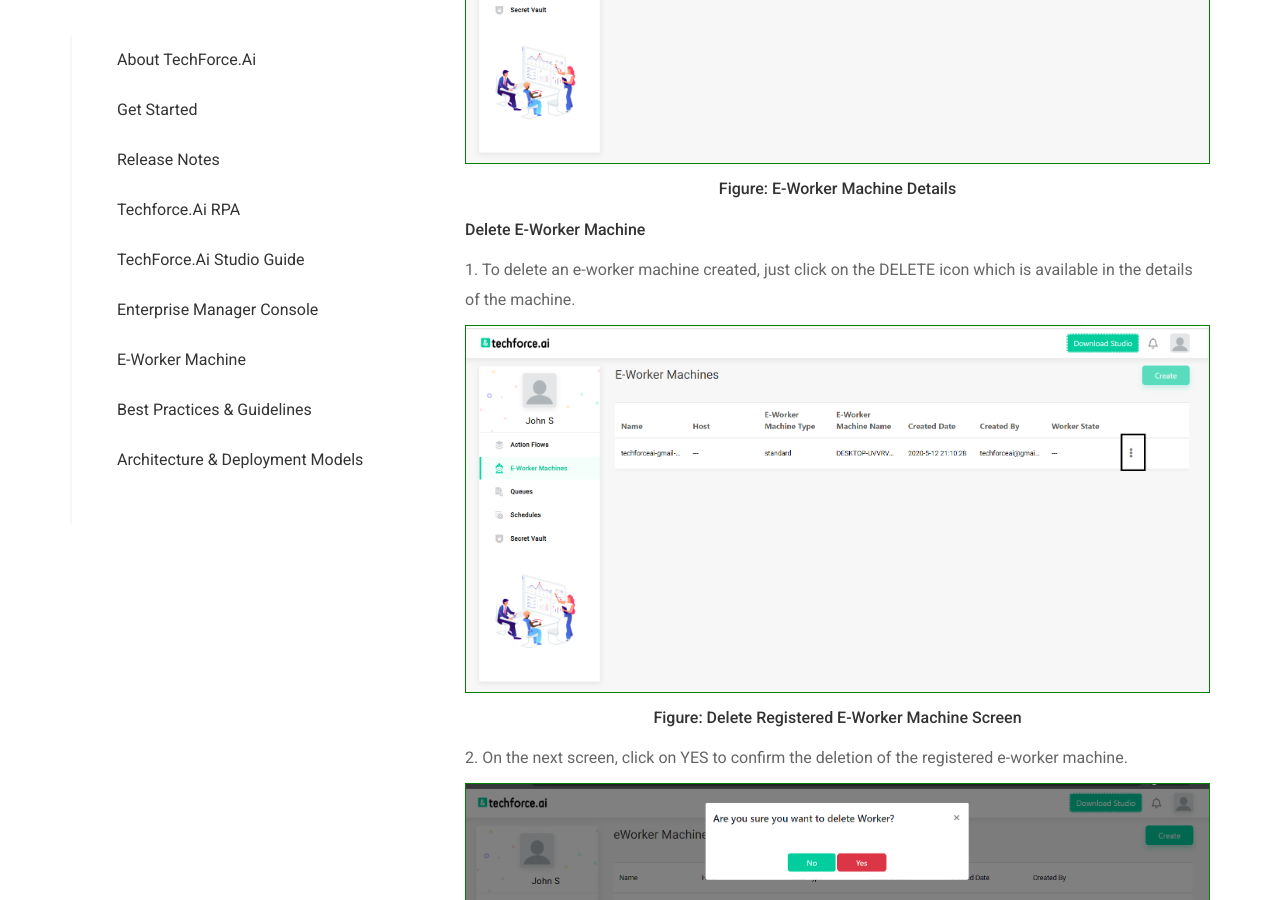
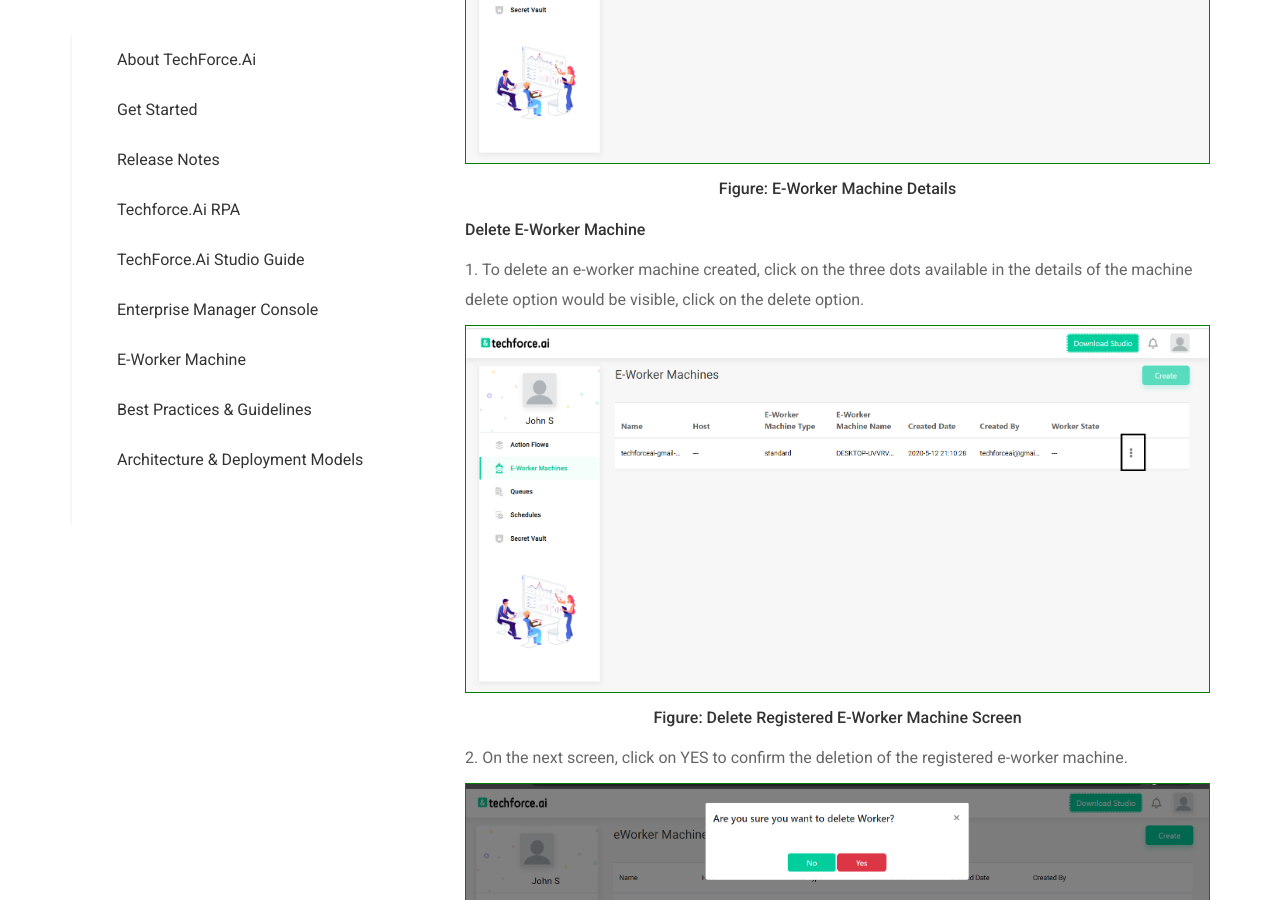
Before and after one commit to digitamizers/Documentation, a Jekyll site: the page built from index.md, in a window 1280 px wide and 900 px high, scrolled down 78578 px. Built offline with Jekyll 4.4.1, drawn with Linux system fonts in a browser that asks for light colours.

Commit message:
fgyergfdue

```diff
--- a/_layouts/default.html
+++ b/_layouts/default.html
@@ -972,6 +972,7 @@
                              <p>3. Upon successful registration, you will be redirected to the login page.</p>
                              <img src="{{ '/assets/images/doc-img113.png' | relative_url }}" alt="image" style="width:400px;text-align:center;border:1px solid green;margin-left:20%;margin-top:10px;margin-bottom:10px;">
                               <p>4.	You will be prompted to verify your email on the first login.</p>
+
                              <img src="{{ '/assets/images/doc-img114.png' | relative_url }}" alt="image" style="width:600px;text-align:center;border:1px solid green;margin-left:15%;margin-top:10px;margin-bottom:10px;">
                               <p>5.	 Go to your registered email and click on the verification link to complete the email verification process.</p>
                              <img src="{{ '/assets/images/doc-img115.png' | relative_url }}" alt="image" style="width:600px;text-align:center;border:1px solid green;margin-left:15%;margin-top:10px;margin-bottom:10px;">
@@ -2371,7 +2372,7 @@
                                <p style="text-align:center;"><strong>Figure: Login </strong></p>
                                <p>2. Enter the credentials and click on the login button, you can see Action flows, e-worker machines, Queues, Schedules, and Secret Vault in the left menu.</p>
                                <p>3. The action flows tab shows the list of action flows published to the e-manager console.</p>
-                               <img src="{{ '/assets/images/doc-img58.png' | relative_url }}"alt="image" class="topImg" style="border: 1px solid green;margin-left:0%;margin-top:10px;margin-bottom:10px;">
+                               <img src="{{ '/assets/images/doc-img119.png' | relative_url }}"alt="image" class="topImg" style="border: 1px solid green;margin-left:0%;margin-top:10px;margin-bottom:10px;">
                                <p style="text-align:center;"><strong>Figure: Action Flow Tab </strong></p>
                                <p>4. The e-worker machine tab lists the machines registered with the e-manager console. It contains the required runtime to execute the action flows that are published to the e-manager console.</p>
                                <img src="{{ '/assets/images/doc-img81.png' | relative_url }}"alt="image" class="topImg" style="border: 1px solid green;margin-left:0%;margin-top:10px;margin-bottom:10px;">
@@ -2391,7 +2392,7 @@
                              <h4 class="skyBlue"> Process Management</h4>
                              <h5>Adding the  Action Flows.</h5>
                              <p>1. Log in to the e-manager console account to view the Action Flows screen. Click on the UPLOAD button at the top right corner and upload the Zip file of the RPA script onto the Action Flows. After uploading, execute the flow.</p>
-                             <img src="{{ '/assets/images/doc-img58.png' | relative_url }}"alt="image" style="border: 1px solid green;margin-left:0%;margin-top:10px;margin-bottom:10px;">
+                             <img src="{{ '/assets/images/doc-img119.png' | relative_url }}"alt="image" style="border: 1px solid green;margin-left:0%;margin-top:10px;margin-bottom:10px;">
                              <p style="text-align:center;"><strong>Figure: Action Flows Screen </strong></p>
                              <h5>Executing Action Flows:</h5>
                              <p>2. In the Action Flows  page, upload the RPA flow and Click on the PLAY button to execute the flow. After clicking on the play button, the following image will appear.</p>
@@ -2417,8 +2418,8 @@
                             <p>1. If an e-worker machine is created as “Reserved” then the flows can be executed only on that machine.</p>
                             <h5>Creating an E-Worker Machine:</h5>
                             <p>1. This is the e-worker machine screen before the action flows execution environment is created.</p>
-                             <img src="{{ '/assets/images/doc-img81.png' | relative_url }}"alt="image" class="topImg" style="border:1px solid green; margin-left:0%;margin-top:10px;margin-bottom:10px;">
-                             <p style="text-align:center;"><strong>Figure: E-Worker Machine Screen </strong></p>
+                            <img src="{{ '/assets/images/doc-img81.png' | relative_url }}"alt="image" class="topImg" style="border:1px solid green; margin-left:0%;margin-top:10px;margin-bottom:10px;">
+                            <p style="text-align:center;"><strong>Figure: E-Worker Machine Screen </strong></p>
                             <p><span class="numbers">2.</span>  To create an e-worker machine, open the TechForce.ai studio, which will create an icon in the task tray. Open the task tray, Right-click on the studio icon. Click on settings and register. The following screen displays.</p>
                             <img src="{{ '/assets/images/doc-img82.png' | relative_url }}"alt="image" class="topImg" style="border:1px solid green; margin-left:0%;margin-top:10px;margin-bottom:10px;">
                             <p style="text-align:center;"><strong>Figure: Register Your E-Worker Machine </strong></p>
@@ -2426,13 +2427,13 @@
                             <p><span class="numbers">4.</span> The following image shows the screen of the e-worker  created, also the details of the created e-worker machine can be seen.</p>
                             <img src="{{ '/assets/images/doc-img83.png' | relative_url }}"alt="image" class="topImg" style="border:1px solid green; margin-left:0%;margin-top:10px;margin-bottom:10px;">
                             <p style="text-align:center;"><strong>Figure: E-Worker Machine Details </strong></p>
-                             <h5>Delete E-Worker Machine</h5>
-                            <p><span class="numbers">1.</span> To delete an e-worker machine created, just click on the DELETE icon which is available in the details of the machine.</p>
+                            <h5>Delete E-Worker Machine</h5>
+                            <p><span class="numbers">1.</span> To delete an e-worker machine created, click on the three dots available in the details of the machine delete option would be visible, click on the delete option.</p>
                             <img src="{{ '/assets/images/doc-img84.png' | relative_url }}"alt="image" class="topImg" style="border:1px solid green; margin-left:0%;margin-top:10px;margin-bottom:10px;">
-                             <p style="text-align:center;"><strong>Figure: Delete Registered E-Worker Machine Screen</strong></p>
+                            <p style="text-align:center;"><strong>Figure: Delete Registered E-Worker Machine Screen</strong></p>
                             <p><span class="numbers">2.</span> On the next screen, click on YES to confirm the deletion of the registered e-worker machine.</p>
                             <img src="{{ '/assets/images/doc-img85.png' | relative_url }}"alt="image" class="topImg" style="border:1px solid green; margin-left:0%;margin-top:10px;margin-bottom:10px;">
-                             <p style="text-align:center;"><strong>Figure: Registered E-Worker Machine Deletion Confirmation Screen </strong></p>
+                            <p style="text-align:center;"><strong>Figure: Registered E-Worker Machine Deletion Confirmation Screen </strong></p>
                          </div>
 
                          <div id="Queues"  class="page-section">
```
Also changed, not shown: assets/images/doc-img119.png (added).
